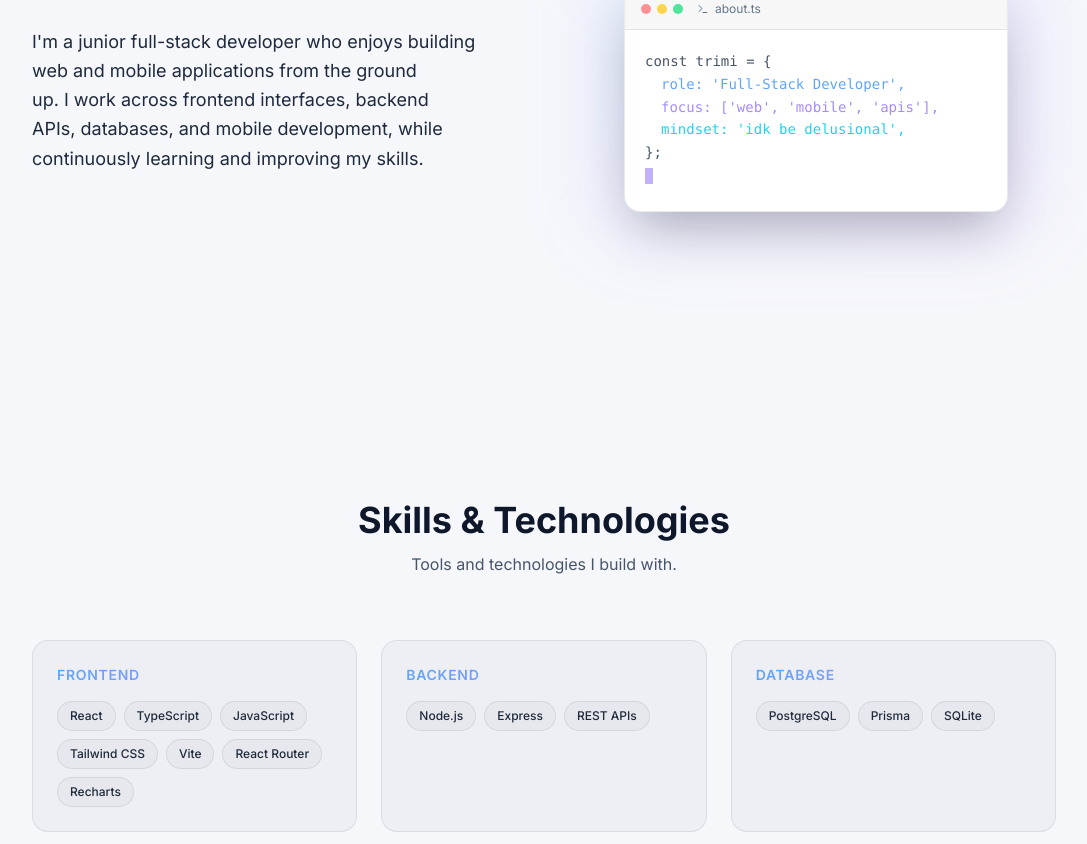
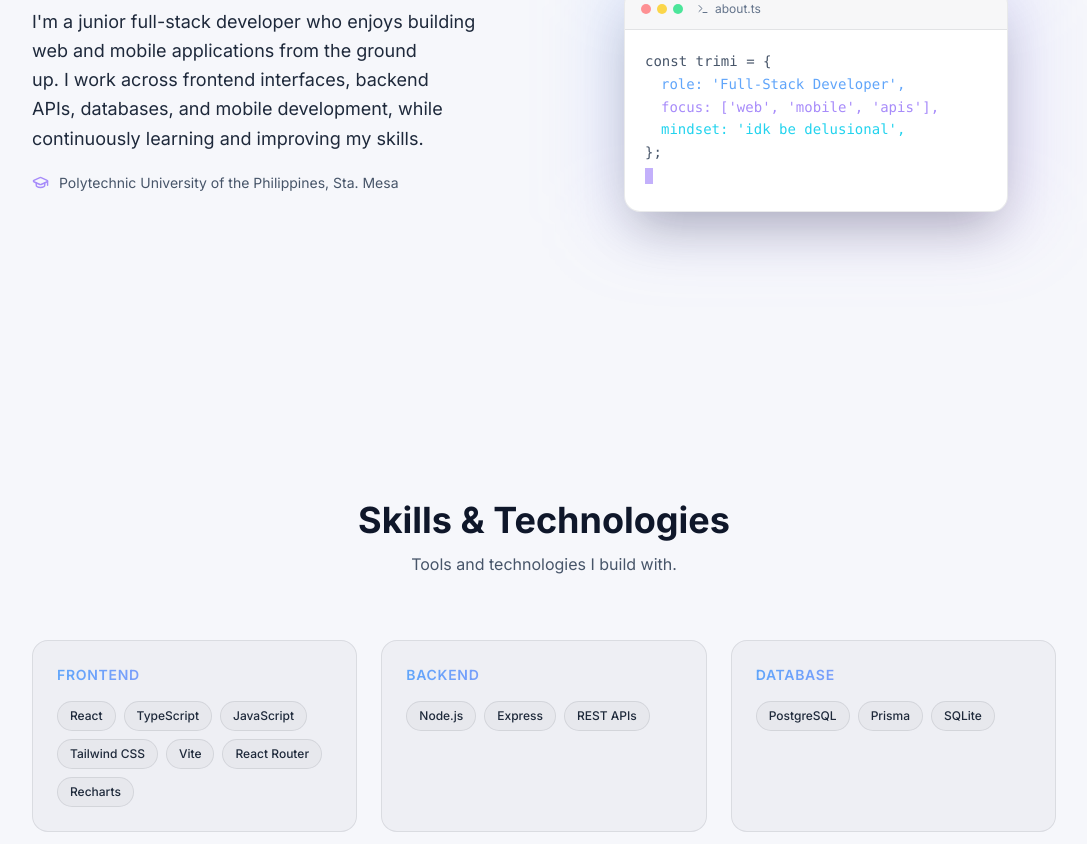
Before and after one commit to lvrl3e/Trimi-Portfolio-Website, a React (Vite) app: page / in a window 1280 px wide. Shown: the part 1096-1940 px from the top of the page, without its empty margins (96-1183 px from the left). Built offline with nearby package versions, Linux system fonts and the light colour scheme.

Commit message:
Added Bloom live demo

```diff
--- a/src/components/About.tsx
+++ b/src/components/About.tsx
@@ -1,4 +1,4 @@
-import { Terminal } from "lucide-react";
+import { GraduationCap, Terminal } from "lucide-react";
 import Reveal from "./Reveal";
 
 const CODE_LINES = [
@@ -25,6 +25,10 @@ export default function About() {
               from the ground up. I work across frontend interfaces, backend APIs, databases, and
               mobile development, while continuously learning and improving my skills.
             </p>
+            <div className="mt-5 flex items-center gap-2.5 text-sm text-fg-muted">
+              <GraduationCap size={17} className="shrink-0 text-violet-bright" />
+              <span>Polytechnic University of the Philippines, Sta. Mesa</span>
+            </div>
           </Reveal>
 
           <Reveal delay={200}>
--- a/src/data/projects.ts
+++ b/src/data/projects.ts
@@ -58,6 +58,7 @@ export const projects: Project[] = [
       "A personal finance and financial goals app that tracks accounts, income and expense transactions, and savings goals — all stored locally with SQLite, no bank credentials required.",
     tech: ["Flutter", "Dart", "SQLite"],
     githubUrl: "https://github.com/lvrl3e/bloom",
+    liveUrl: "https://bloom-beta-seven.vercel.app",
     image: "/images/covers/bloom-cover.svg",
   },
 ];
```
